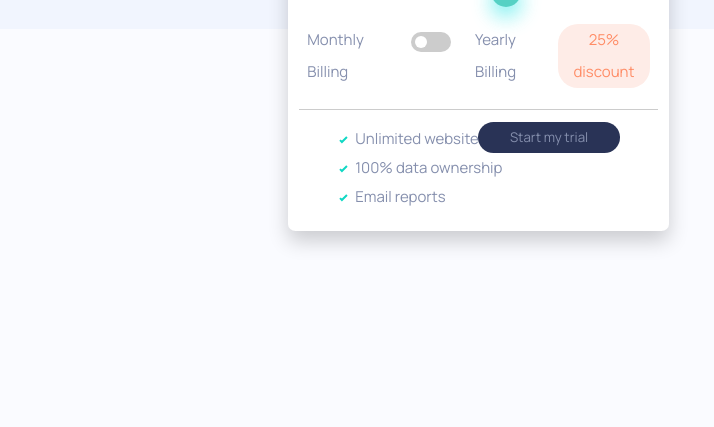
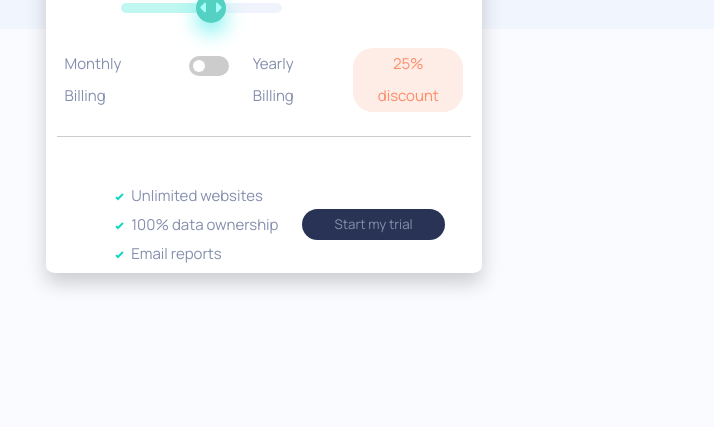
Before and after one commit to tesla-ambassador/Interactive-Pricing-Component, a plain HTML site: page index.html in a window 1280 px wide. Shown: the part 373-800 px from the top of the page, without its empty margins (376-1090 px from the left). Drawn offline with Linux system fonts and the light colour scheme.

Commit message:
Add files via upload

```diff
--- a/style.css
+++ b/style.css
@@ -41,7 +41,10 @@ body {
     background-repeat: no-repeat;
     background-size: contain;
     font-size: 15px;
-    background-color: hsl(230, 100%, 99%)
+    background-color: hsl(230, 100%, 99%);
+    display: flex;
+    align-items:center;
+    flex-direction: column;
 }
 
 .darkish-grey {
@@ -68,14 +71,11 @@ body {
     line-height: 2rem;
     border: 0.2rem white solid;
     background-color: hsl(0, 0%, 100%);
-    box-sizing: content-box;
-    width: 30%;
-    height: 21rem;
+    box-sizing: border-box;
+    width: 35%;
+    height: 23rem;
     overflow: hidden;
     position:relative;
-    justify-self: center;
-    align-self: center;
-    margin-left: 35%;
     border-radius: 2%;
     box-shadow: 0 10px 20px rgba(0,0,0,0.19);
 }
@@ -85,8 +85,11 @@ body {
     display: flex;
     padding: 10px 0px 10px 0px;
 }
+#views {
+    margin-left: 10%;
+}
 .digit {
-    right: 5%;
+    right: 10%;
     position: absolute;
 }
 span {
@@ -101,17 +104,17 @@ span {
 
 /* range slider */
 .slidercontainer {
-    width: 75%;
+    width: 50%;
 }
 
 .slider {
     -webkit-appearance: none;
-    width: 100%;
+    width: 75%;
     height: 10px;
     border-radius: 20px;
     outline: none;
+    margin: 10px 0px 10px 4rem;
     background: linear-gradient(90deg,hsl(174, 77%, 80%) 50%, hsl(224, 65%, 95%) 50% );
-    margin: 10px 0px 10px 3rem;
     opacity: 0.7;
     -webkit-transition: 0.2s;
     transition: all ease-in-out 0.2s;
@@ -162,7 +165,7 @@ input[type=range]::-webkit-slider-thumb {
 
 input[type=checkbox]:checked + .switch-btn::before {
     left:23.5px;
-    background:hsl(0, 0%, 100%);
+
 }
 
 
@@ -175,7 +178,7 @@ input[type=checkbox]:checked + .switch-btn {
 .payment-plan {
     display: flex;
     justify-content: center;
-    padding-bottom: 5px;
+    margin-top: 1rem;
 }
 
 .discount {
@@ -188,8 +191,12 @@ input[type=checkbox]:checked + .switch-btn {
 
 /* bottom content */
 .offers {
-    padding-top: 10px;
+    padding-top: 2rem;
     border-top: 0.5px #ccc solid;
+    display: flex;
+    justify-content: center;
+    align-items: center;
+    margin-top: 1rem;
 }
 
 .button {
@@ -199,13 +206,13 @@ input[type=checkbox]:checked + .switch-btn {
     background: hsl(227, 35%, 25%);
     border: none;
     text-align: center;
-    position: absolute;
-    right: 10%;
-    bottom: 20%;
     cursor: pointer;
 }
+ul {
 
-@media screen and  (max-width: 376px) {
+}
+
+@media screen and  (max-width: 477px) {
 
     /* top content */
 
@@ -233,9 +240,9 @@ body {
 
 .container {
     width: 100%;
-    margin-left:0rem;
-    margin-right: 0.5rem;
-    height: 25rem;
+    /* margin-left:0.rem;
+    margin-right: 0.5rem; */
+    height: 21rem;
 }
 
 .content {
@@ -260,7 +267,6 @@ span {
     font-weight: 800;
 }
 
- /* payment section */
 .payment-plan {
     display: flex;
     padding: 20px 20px 10px 20px;
@@ -280,24 +286,24 @@ span {
 
 .offers {
     padding-left: 0%;
+    flex-direction: column;
+    align-items: center;
+    justify-items: center;
 }
 
-
-/* bottom content */
 .button {
     font-size: smaller;
-    bottom: 10%;
-    right: 30%;
+    /* bottom: 10%;
+    right: 30%; */
 }
 
 ul {
-    margin: 1rem 3rem 0 1rem;
+    /* margin: 1rem 3rem 0 1rem; */
 }
 
 }
 
-@media screen and (max-width: 750px) {
-    /* top content */
+ /* @media screen and (max-width: 750px) {
     .top-content {
         text-align: center;
         font-size:15px;
@@ -313,7 +319,6 @@ ul {
         font-size: 20px;
     }
 
-    /* main content */
     body {
         background-size: auto;
         font-size: 15px;
@@ -352,7 +357,6 @@ ul {
         font-weight: 800;
     }
 
-     /* payment section */
     .payment-plan {
         display: flex;
         padding: 20px 20px 10px 20px;
@@ -373,7 +377,6 @@ ul {
         padding-left: 0%;
     }
 
-    /* bottom content */
     .button {
         bottom: 10%;
         right: 25%;
@@ -382,10 +385,9 @@ ul {
     ul li {
         margin-left: 3rem;
     }
-}
+}  */
 
 @media screen and (max-width: 1157px) {
-     /* top content */
     .top-content {
         text-align: center;
         font-size:15px;
@@ -401,7 +403,6 @@ ul {
         font-size: 20px;
     }
 
-     /* main content */
     body {
         background-size: auto;
         font-size: 15px;
@@ -433,7 +434,7 @@ ul {
         font-family: 'Manrope', sans-serif;
         font-weight: 800;
     }
-  /* payment section */
+
     .payment-plan {
         display: flex;
         padding: 20px 20px 10px 20px;
@@ -454,7 +455,6 @@ ul {
         padding-left: 0%;
     }
 
-    /* bottom content */
     .button {
         bottom: 10%;
         right: 25%;
```
